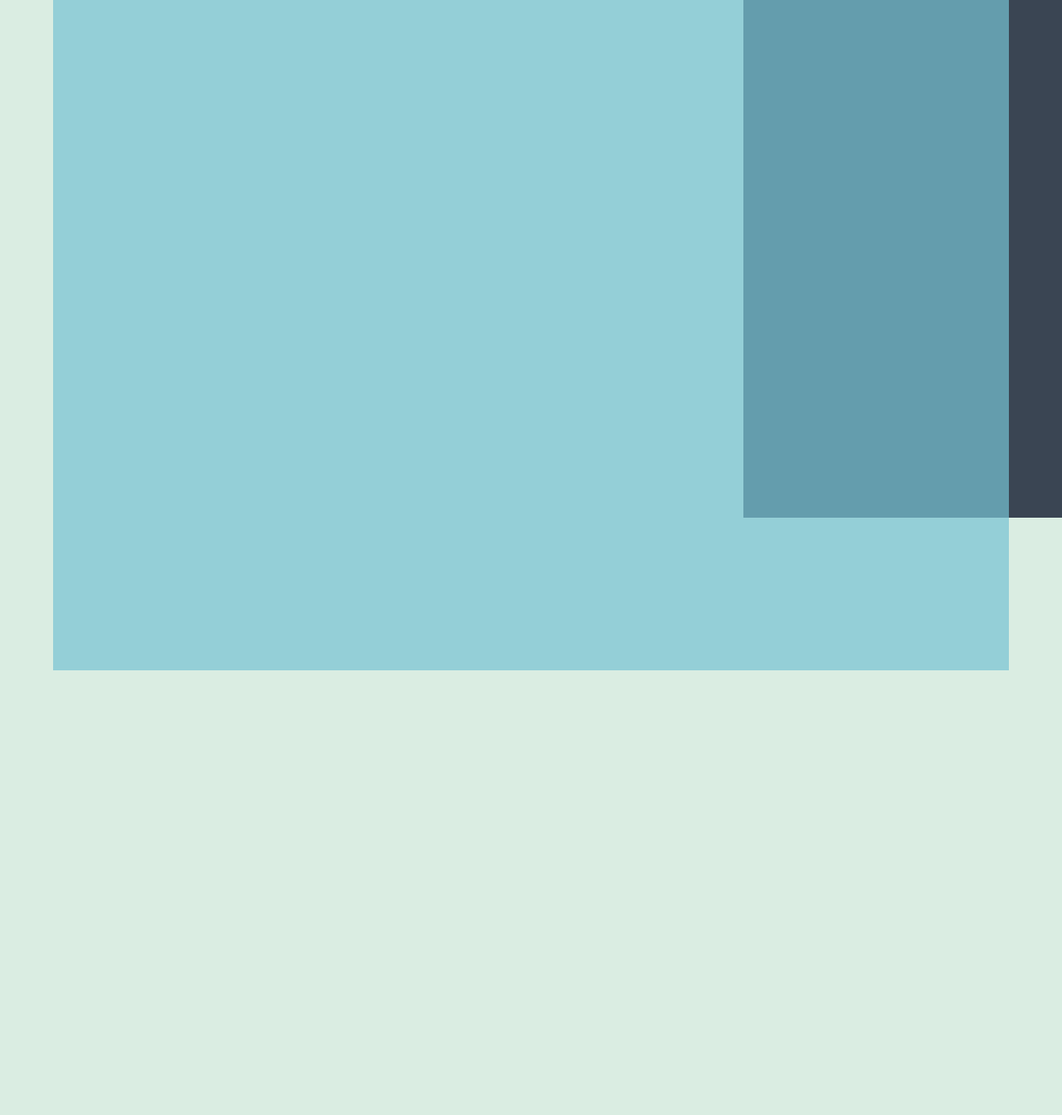
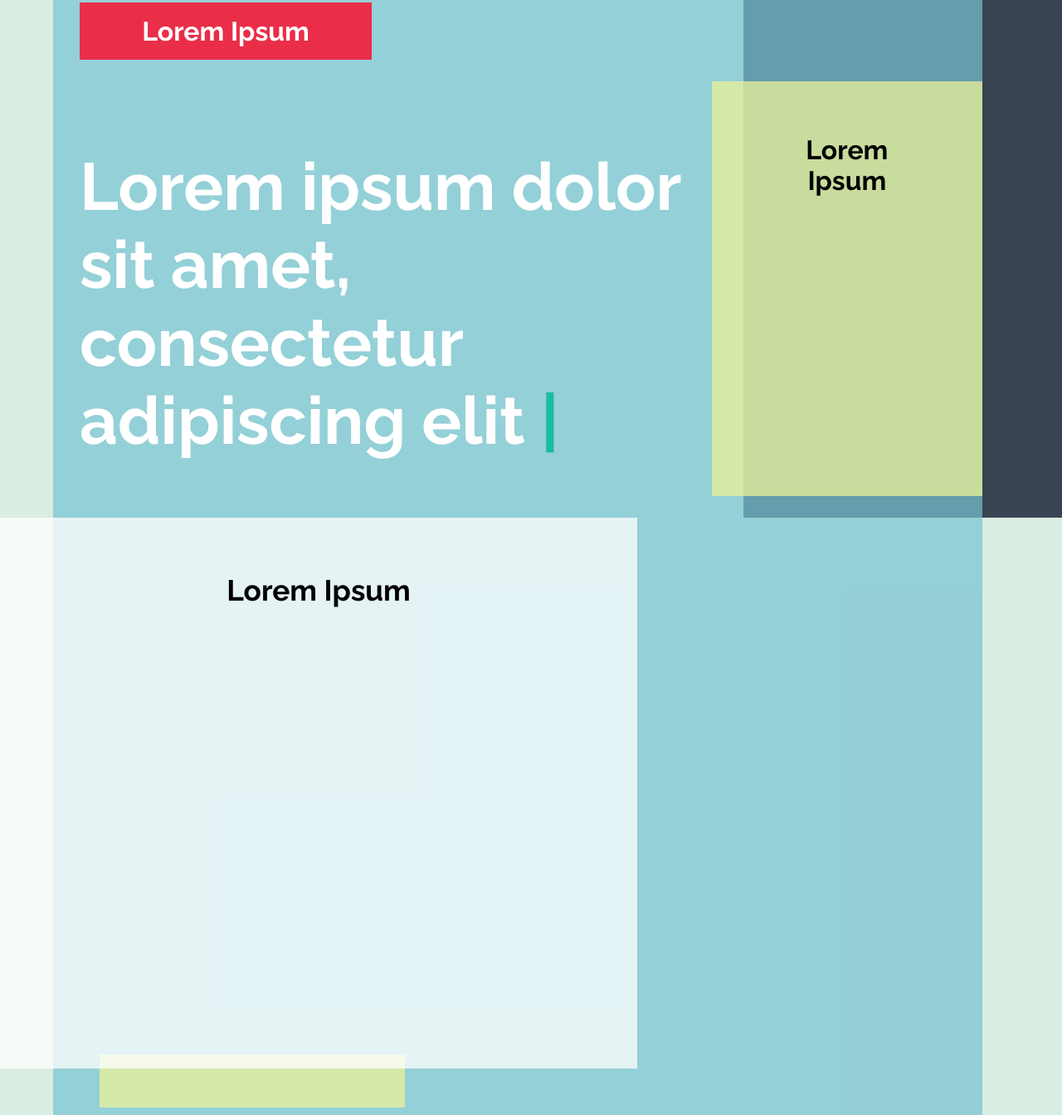
Before and after one commit to webJdi/Portfolio-template, a plain HTML site: page index.html in a window 1280 px wide. Shown: the part 176-1520 px from the top of the page at 83% size. Before the commit the page ends 984 px from the top, so only its background shows below. Drawn offline with Linux system fonts and the light colour scheme.

Commit message:
Added all containers

```diff
--- a/css/style.css
+++ b/css/style.css
@@ -4,8 +4,14 @@ html, body
     padding: 0;
     background-color: #DAEDE2;
     box-sizing: content-box;
+    min-height: 1650px;
 }
-
+*
+{
+    font-family: "Raleway", sans-serif;
+    font-optical-sizing: auto;
+    font-style: normal;
+}
 .navbar
 {
     background-color: #3A4553;
@@ -24,6 +30,71 @@ html, body
     position: absolute;
     top: 15%;
     left: 5%;
-    min-height: 800px;
+    height: 1400px;
+    padding-right: 0;
+}
+.heading
+{
+    background-color: #EA2E49;
+    padding: 0.5em;
+    width: 10em;
+    color: #fff;
+    font-size: 2em;
+    text-align: center;
+}
 
+.heading-2
+{
+    font-size: 5em;
+    color: #fff;
+    max-width: 70%;
+    text-align: left;
+    float: left;
 }
+.heading-2 span
+{
+    color: #1abc9c;
+}
+.skills
+{
+    width: 30%;
+    float: right;
+    min-height: 500px;
+    background-color: rgba(234, 242, 153, 0.75);
+}
+.projects
+{
+    width: 55%;
+    position: absolute;
+    left: 0;
+    top: 100%;
+    min-height: 600px;
+    background-color: rgba(256,256,256,0.75);
+    z-index: 2;
+    padding: 2em;
+}
+
+#projects-heading
+{
+    font-size: 2.2em;
+    color: #000;
+    text-align: center;
+}
+#skills-heading
+{
+    font-size: 2em;
+    color: #000;
+    text-align: center;
+    margin: 2em;
+}
+
+.contacts
+{
+    padding: 1em;
+    width: 30%;
+    background-color:rgba(234, 242, 153, 0.75) ;
+    min-height: 2em;
+    position: absolute;
+    bottom: 5%;
+    left: 5%;
+}
--- a/index.html
+++ b/index.html
@@ -18,6 +18,22 @@
 <body>
     <div class="navbar"></div>
 
-    <section class="content-wrap"></section>
+    <section class="content-wrap">
+
+        <h2 class="heading">Lorem Ipsum</h2>
+        <!-- Introductory Text -->
+        <h3 class="heading-2" > Lorem ipsum dolor sit amet, consectetur adipiscing elit <span>|</span> </h3>
+
+        <div class="skills">
+            <h3 id="skills-heading">Lorem Ipsum</h3>
+        </div>
+
+        <div class="contacts"></div>
+
+    </section>
+
+    <div class="projects">
+        <h3 id="projects-heading">Lorem Ipsum</h3>
+    </div>
 </body>
 </html>
```
